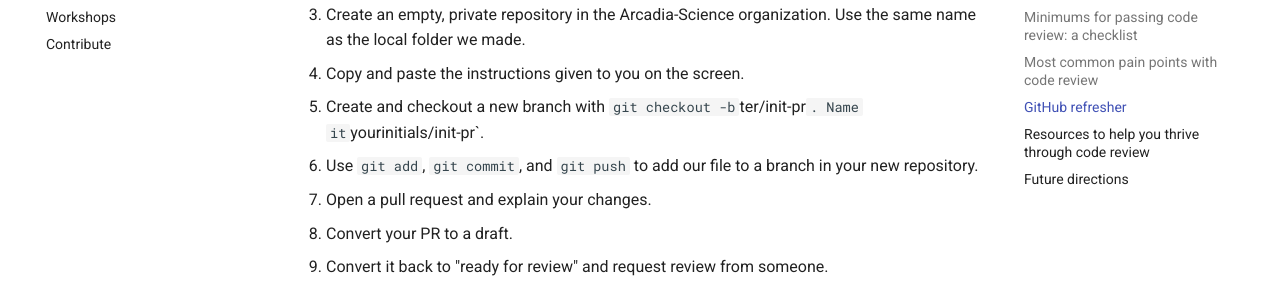
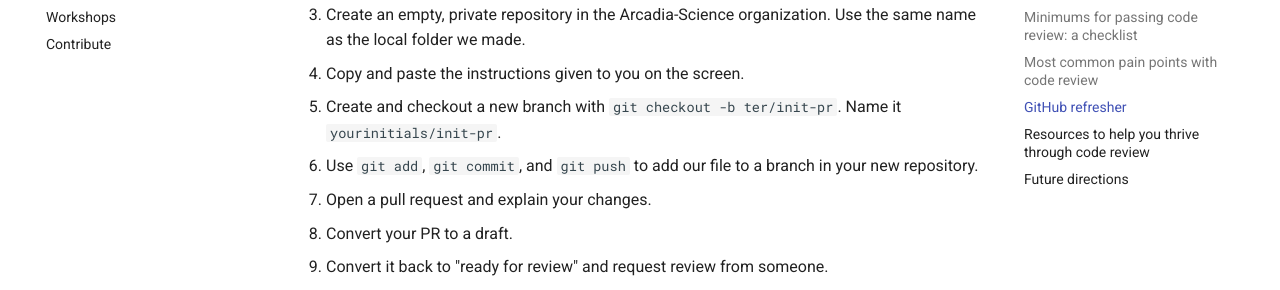
Before and after one commit to Arcadia-Science/arcadia-computational-training, an MkDocs documentation site: the page built from docs/arcadia-users-group/20230214-code-review-for-pubs/lesson.md, in a window 1280 px wide and 900 px high, scrolled down 2291 px. Shown: the part 163-453 px from the top of the window. Built offline with MkDocs 1.6.1 and Material for MkDocs 9.7.7, drawn with Linux system fonts in a browser that asks for light colours; comment, search, counter and statistics services are not loaded.

Commit message:
extra backtick

```diff
--- a/docs/arcadia-users-group/20230214-code-review-for-pubs/lesson.md
+++ b/docs/arcadia-users-group/20230214-code-review-for-pubs/lesson.md
@@ -68,7 +68,7 @@
 1. Download [this file](https://raw.githubusercontent.com/Arcadia-Science/2022-prjna853785-sourmash/main/scripts/utils.R) as our pretend code that we've been working on. Save it in your new folder.
 2. Create an empty, private repository in the Arcadia-Science organization. Use the same name as the local folder we made.
 3. Copy and paste the instructions given to you on the screen.
-4. Create and checkout a new branch with `git checkout -b `ter/init-pr`. Name it `yourinitials/init-pr`.
+4. Create and checkout a new branch with `git checkout -b ter/init-pr`. Name it `yourinitials/init-pr`.
 5. Use `git add`, `git commit`, and `git push` to add our file to a branch in your new repository.
 6. Open a pull request and explain your changes.
 7. Convert your PR to a draft.
```
